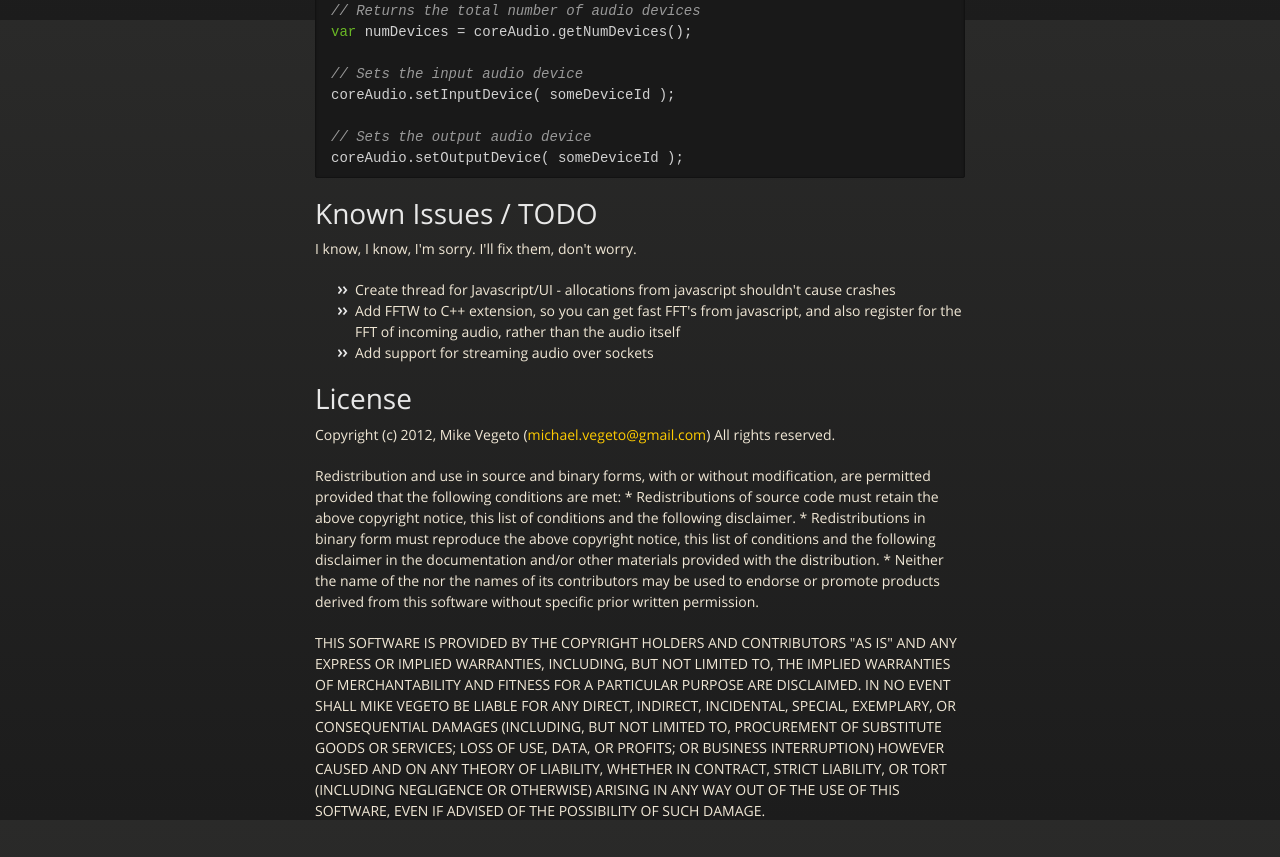
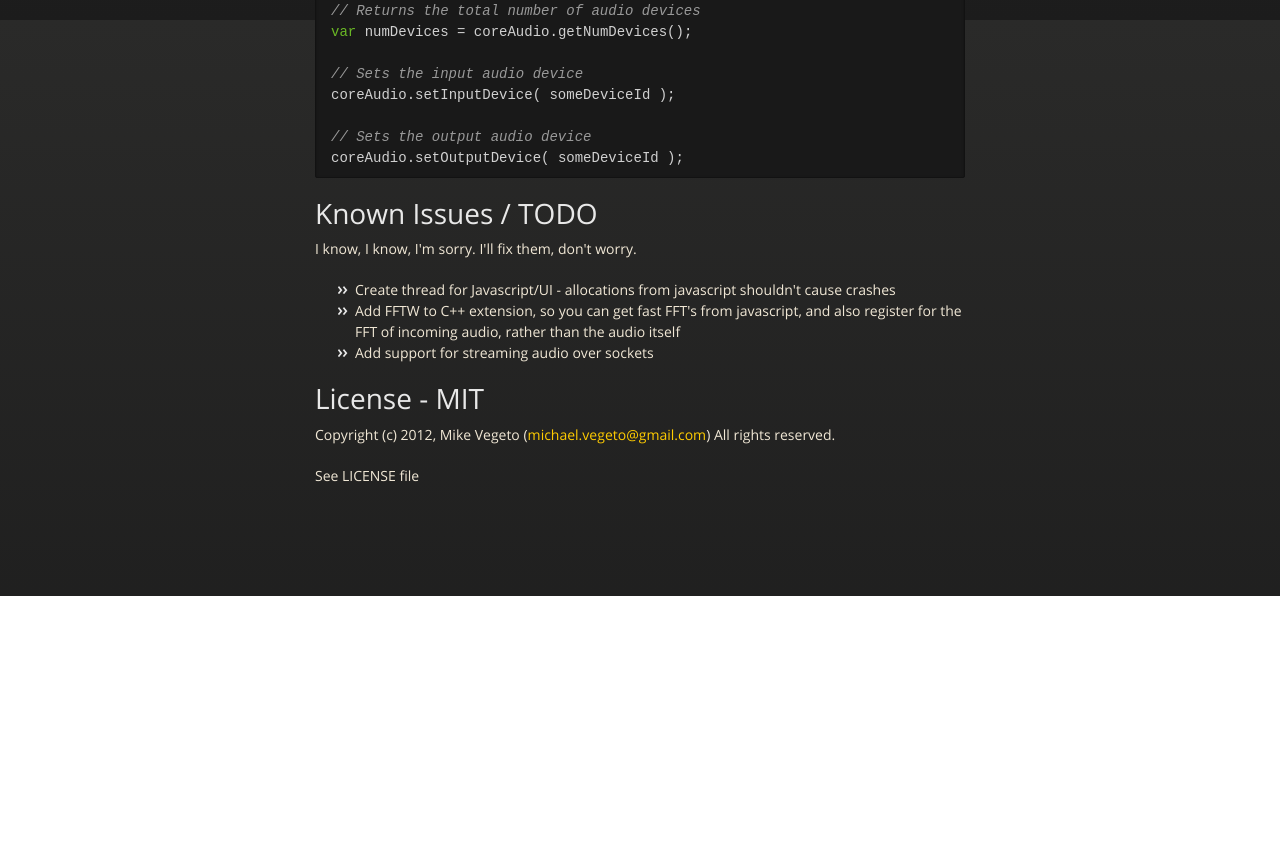
Before and after one commit to AudioNet/node-core-audio, a plain HTML site: page index.html in a window 1280 px wide. Shown: the part 2380-3237 px from the top of the page. After the commit the page ends 2976 px from the top, so only its background shows below. Drawn offline with nearby package versions, Linux system fonts and the light colour scheme.

```diff
--- a/index.html
+++ b/index.html
@@ -157,32 +157,12 @@
 <li>Create thread for Javascript/UI - allocations from javascript shouldn't cause crashes</li>
 <li>Add FFTW to C++ extension, so you can get fast FFT's from javascript, and also register for the FFT of incoming audio, rather than the audio itself</li>
 <li>Add support for streaming audio over sockets</li>
-</ul><h1>License</h1>
+</ul><h1>License - MIT</h1>
 
 <p>Copyright (c) 2012, Mike Vegeto (<a href="mailto:michael.vegeto@gmail.com">michael.vegeto@gmail.com</a>)
 All rights reserved.</p>
 
-<p>Redistribution and use in source and binary forms, with or without
-modification, are permitted provided that the following conditions are met:
-    * Redistributions of source code must retain the above copyright
-      notice, this list of conditions and the following disclaimer.
-    * Redistributions in binary form must reproduce the above copyright
-      notice, this list of conditions and the following disclaimer in the
-      documentation and/or other materials provided with the distribution.
-    * Neither the name of the  nor the
-      names of its contributors may be used to endorse or promote products
-      derived from this software without specific prior written permission.</p>
-
-<p>THIS SOFTWARE IS PROVIDED BY THE COPYRIGHT HOLDERS AND CONTRIBUTORS "AS IS" AND
-ANY EXPRESS OR IMPLIED WARRANTIES, INCLUDING, BUT NOT LIMITED TO, THE IMPLIED
-WARRANTIES OF MERCHANTABILITY AND FITNESS FOR A PARTICULAR PURPOSE ARE
-DISCLAIMED. IN NO EVENT SHALL MIKE VEGETO BE LIABLE FOR ANY
-DIRECT, INDIRECT, INCIDENTAL, SPECIAL, EXEMPLARY, OR CONSEQUENTIAL DAMAGES
-(INCLUDING, BUT NOT LIMITED TO, PROCUREMENT OF SUBSTITUTE GOODS OR SERVICES;
-LOSS OF USE, DATA, OR PROFITS; OR BUSINESS INTERRUPTION) HOWEVER CAUSED AND
-ON ANY THEORY OF LIABILITY, WHETHER IN CONTRACT, STRICT LIABILITY, OR TORT
-(INCLUDING NEGLIGENCE OR OTHERWISE) ARISING IN ANY WAY OUT OF THE USE OF THIS
-SOFTWARE, EVEN IF ADVISED OF THE POSSIBILITY OF SUCH DAMAGE.</p>
+<p>See LICENSE file</p>
       </section>
 
     </div>
```
Also changed, not shown: params.json (+1 -1 lines).
